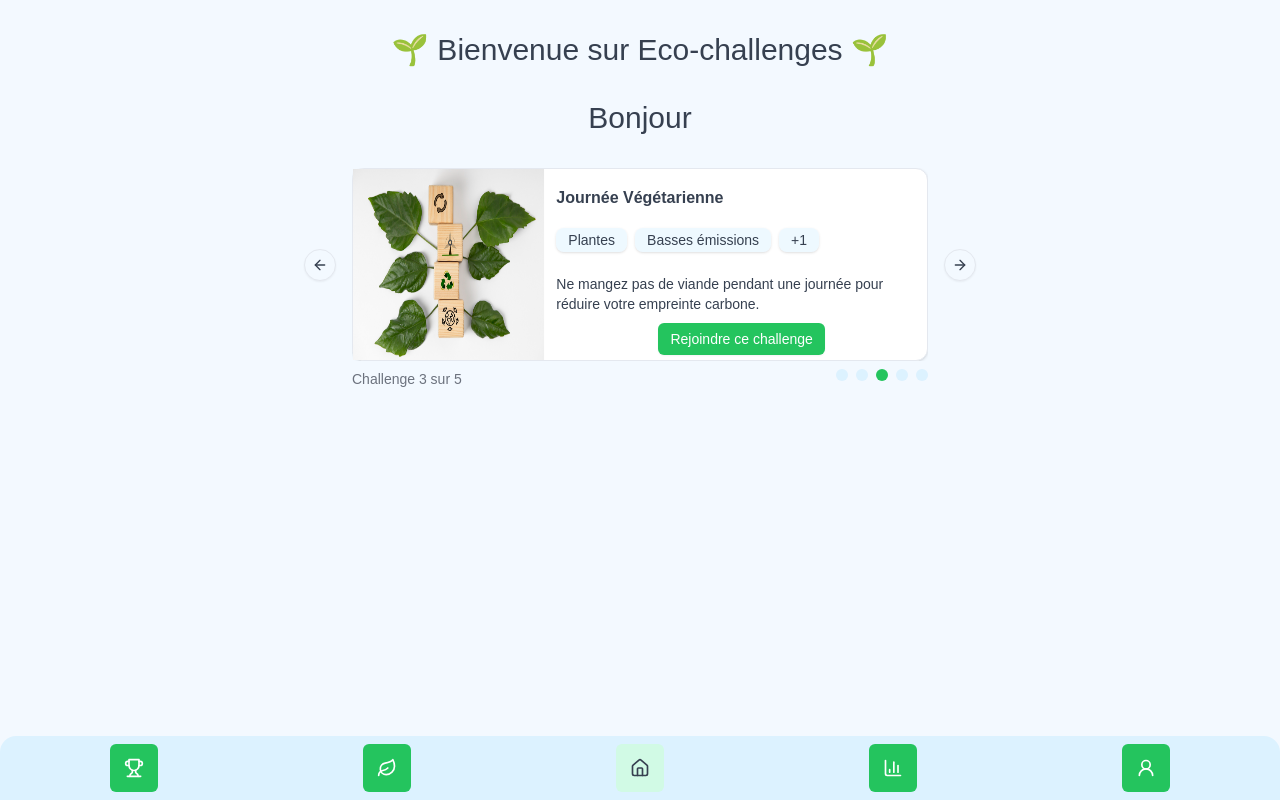
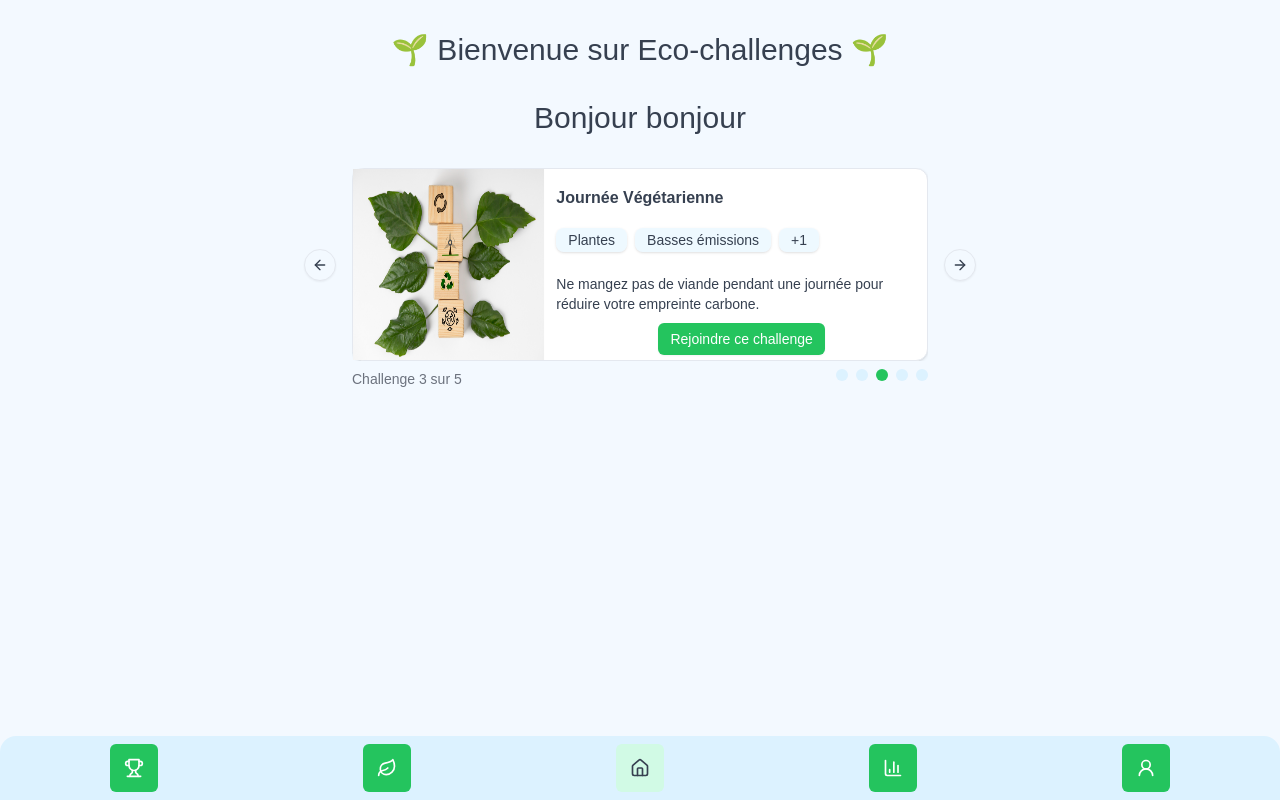
Before and after one commit to WildCodeSchool/2024-09-wns-jaune-ecochallenges, a React (Vite) app in the folder frontend/: page / in a window 1280 px wide. Built offline with nearby package versions, Linux system fonts and the light colour scheme.

Commit message:
edit front page

```diff
--- a/frontend/src/pages/Home.tsx
+++ b/frontend/src/pages/Home.tsx
@@ -78,7 +78,7 @@ export const Home = () => {
         🌱 Bienvenue sur Eco-challenges 🌱
       </h1>
       <h1 className="mb-8 rounded-full text-center text-3xl font-thin">
-        Bonjour
+        Bonjour bonjour
       </h1>
       {isAuth && <UserCard {...fakeDataUser}></UserCard>}
 
```
